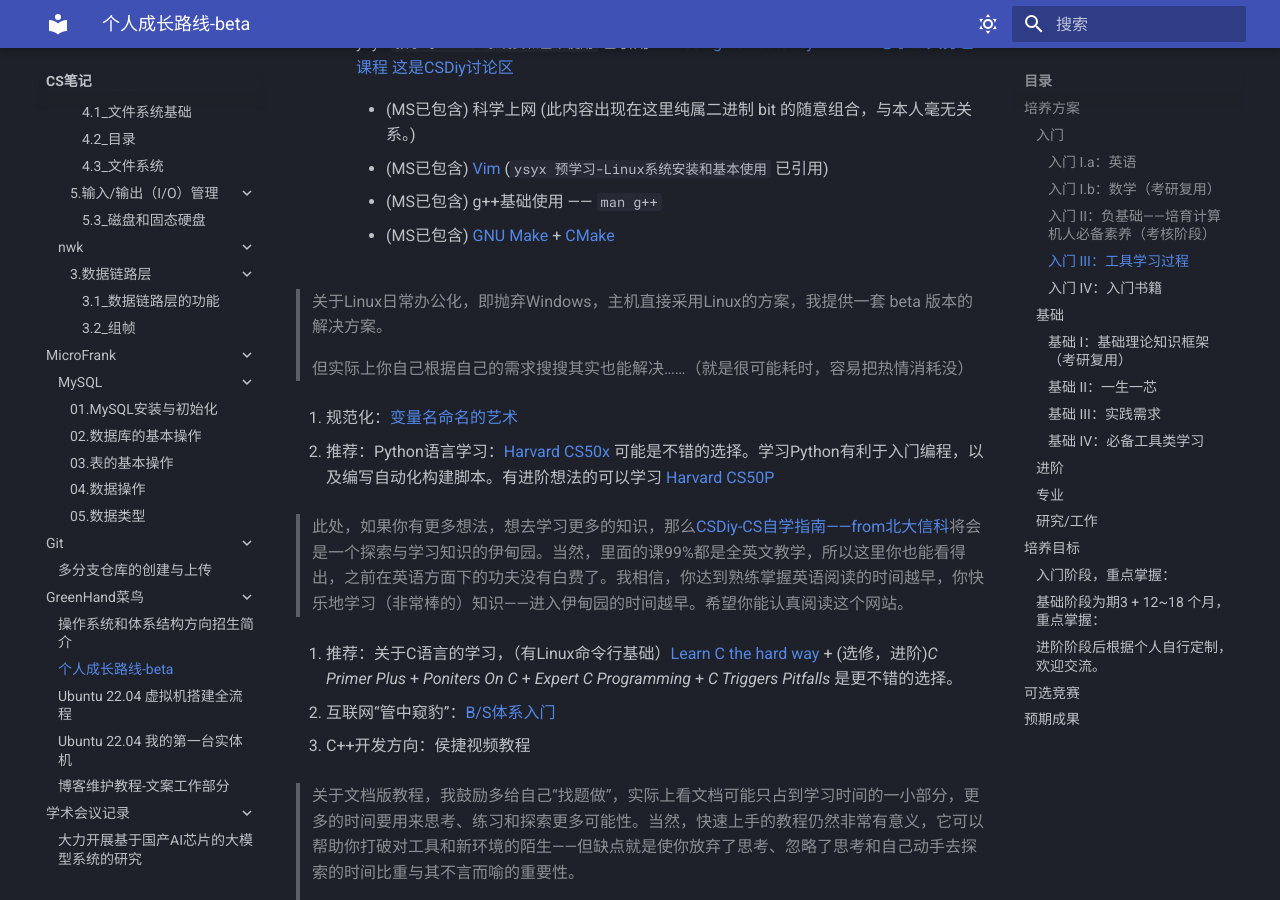
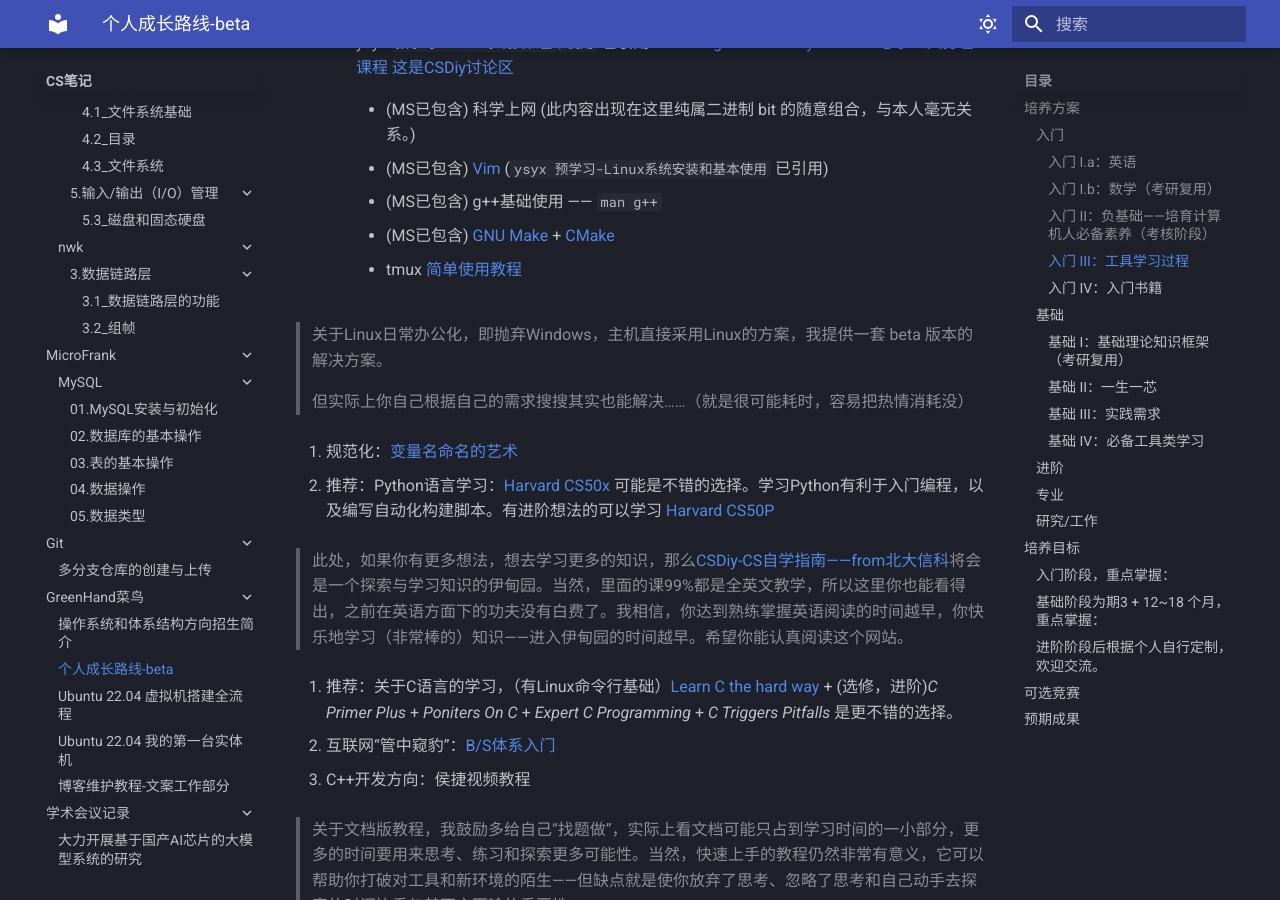
Before and after one commit to Haohahahaha/cs, an MkDocs documentation site: the page built from docs/greenhand/fertile/fertile.md, in a window 1280 px wide and 900 px high, scrolled down 2310 px. Built offline with MkDocs 1.6.1 and Material for MkDocs 9.7.7, drawn with Linux system fonts in a browser that asks for light colours.

Commit message:
2023-11-04_13:01:47 update

```diff
--- a/docs/greenhand/fertile/fertile.md
+++ b/docs/greenhand/fertile/fertile.md
@@ -101,6 +101,8 @@
         - (MS已包含) g++基础使用 —— `man g++`
 
         - (MS已包含) [GNU Make](https://csdiy.wiki/%E5%BF%85%E5%AD%A6%E5%B7%A5%E5%85%B7/GNU_Make/) + [CMake](https://csdiy.wiki/%E5%BF%85%E5%AD%A6%E5%B7%A5%E5%85%B7/CMake/)
+
+		- tmux [简单使用教程](https://www.ruanyifeng.com/blog/2019/10/tmux.html)
 
 > 关于Linux日常办公化，即抛弃Windows，主机直接采用Linux的方案，我提供一套 beta 版本的解决方案。
 >
```
